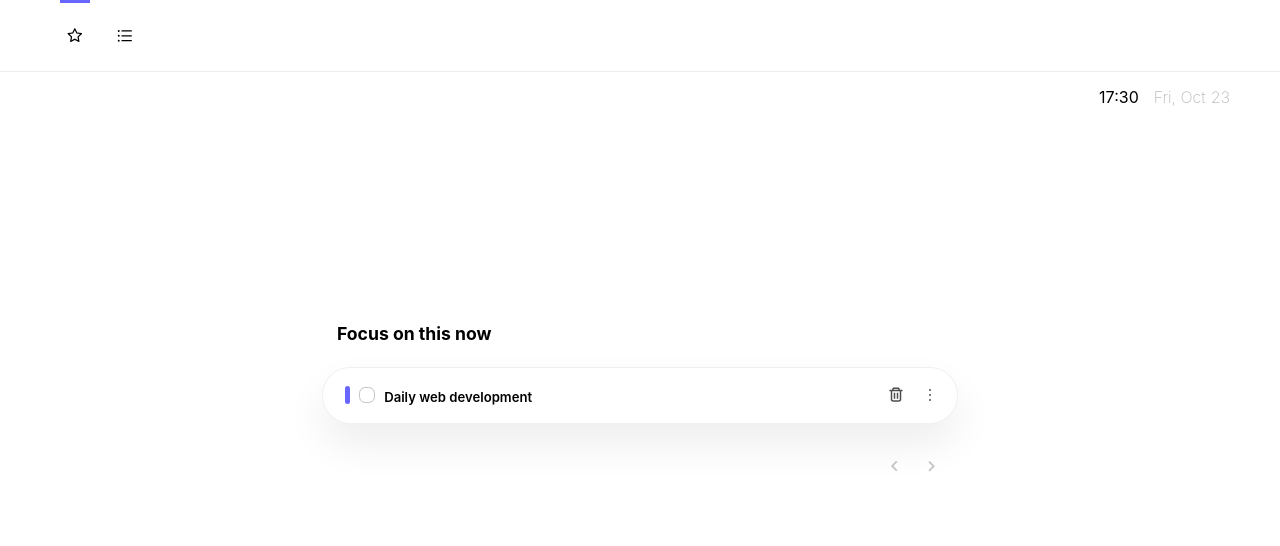
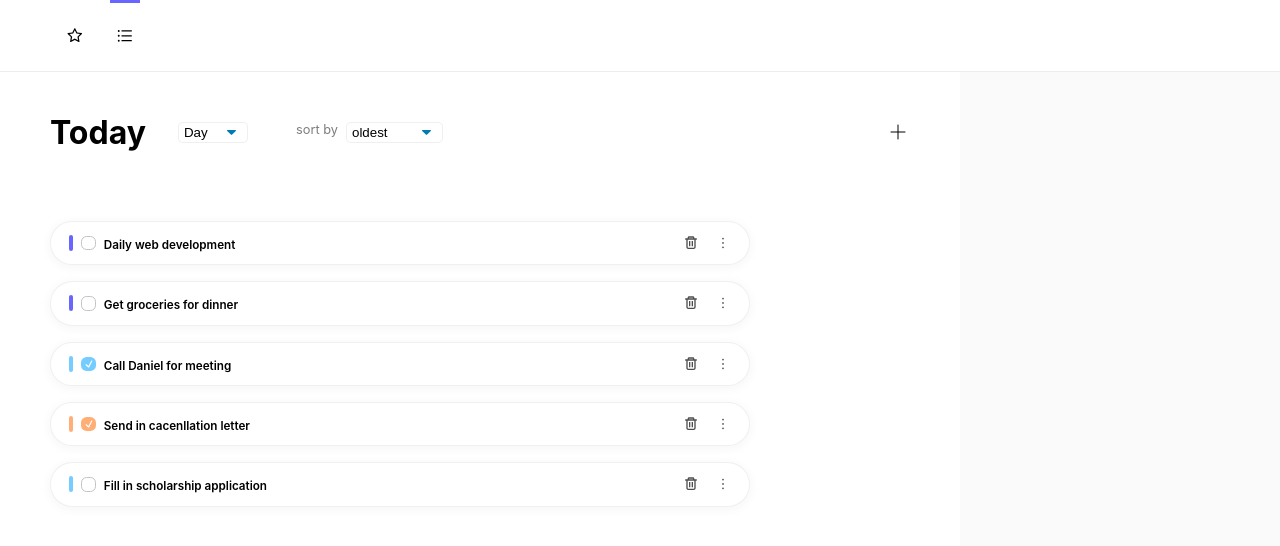
Before and after one commit to jinnn0/to-do, a React (Create React App) app: page /daily in a window 1280 px wide. Shown: the top 546 px of the page. Built offline with nearby package versions, Linux system fonts and the light colour scheme.

Commit message:
Update root route from home to daily

```diff
--- a/src/App.jsx
+++ b/src/App.jsx
@@ -17,7 +17,8 @@ function App() {
       <GlovalStyle />
       <Nav />
       <Switch>
-        <Route exact path="/" component={Home} />
+        <Route exact path="/" component={Daily} />
+        <Route exact path="/home" component={Home} />
         <Route exact path="/daily" component={Daily} />
         <Route exact path="/weekly" component={Weekly} />
         <Route exact path="/monthly" component={Monthly} />
--- a/src/components/Nav/index.js
+++ b/src/components/Nav/index.js
@@ -8,7 +8,7 @@ function Nav() {
   const { selectedView } = useContext(GlobalContext);
 
   const Links = [
-    { path: '/', icon: <AiIcons.AiOutlineStar /> },
+    { path: '/home', icon: <AiIcons.AiOutlineStar /> },
     {
       path: `/${selectedView}`,
       icon: <AiIcons.AiOutlineUnorderedList />
```
